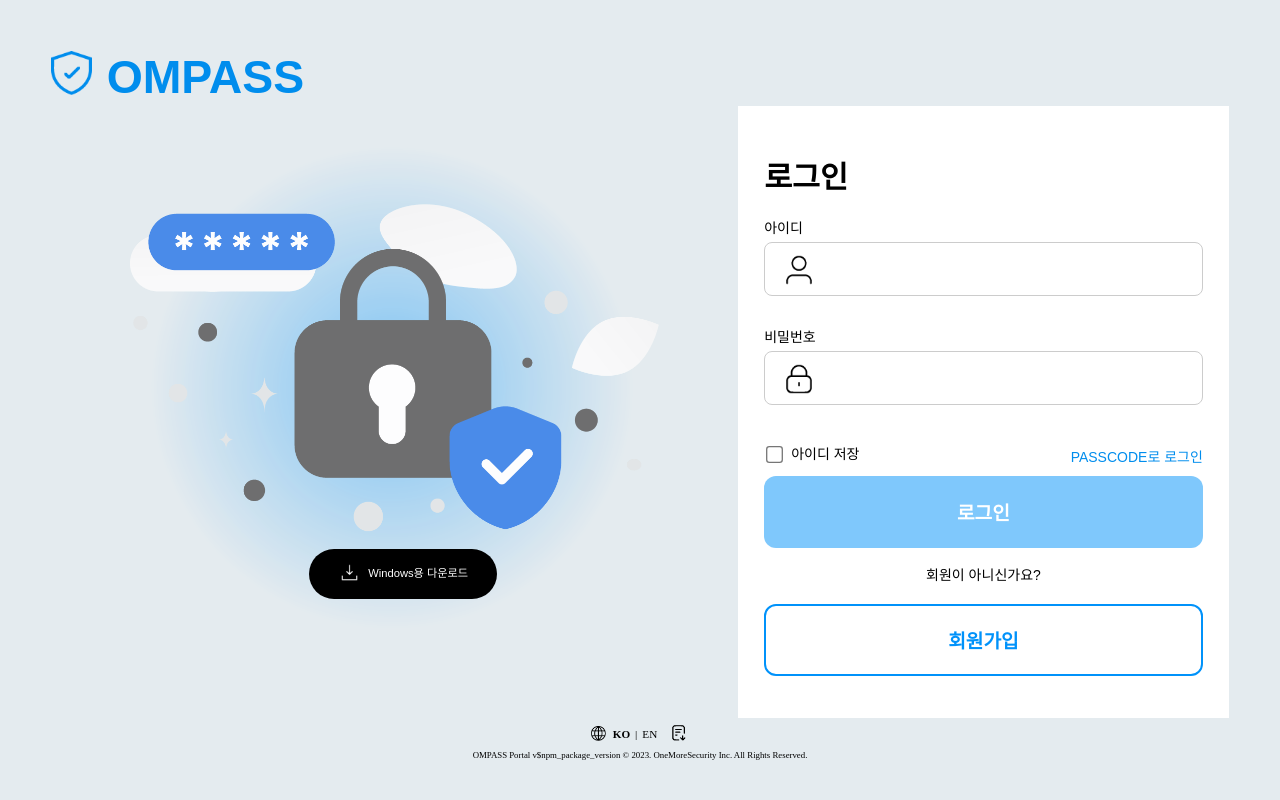
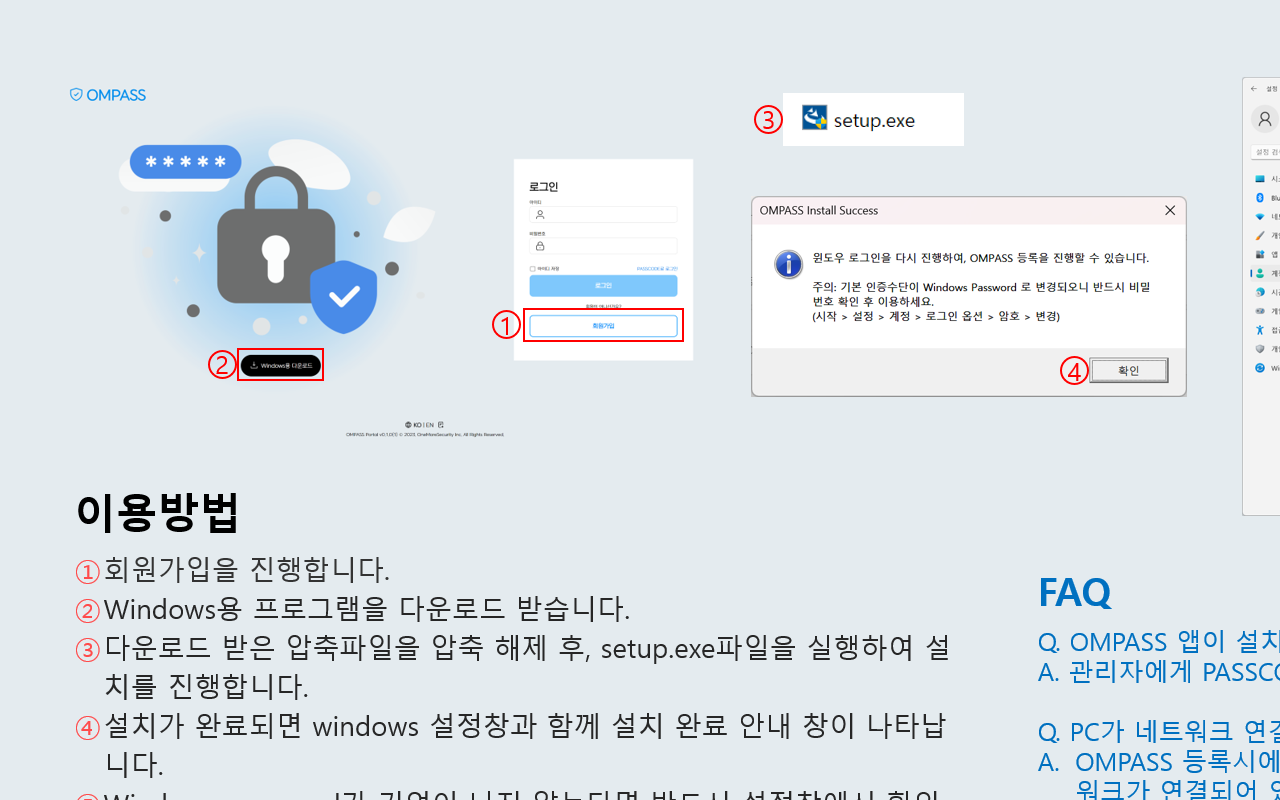
Before and after one commit to ing1355/OMPASSv2-ADMIN, a React (Create React App) app: page /GuidePage in a window 1280 px wide. Before the commit this address led to /. Built offline with nearby package versions, Linux system fonts and the light colour scheme; a web font is replaced by a local one.

Commit message:
회원가입 후 가이드 페이지

```diff
--- a/src/App.tsx
+++ b/src/App.tsx
@@ -20,6 +20,7 @@
 import Information from 'Components/Information/Information';
 import Admins from 'Components/Admins/Admins';
 import Agent from 'Components/Agent/Agent';
+import GuidePage from 'Components/Account/GuidePage';
 
 const App: React.FC = () => {
   const { lang, userInfo } = useSelector((state: ReduxStateType) => ({
@@ -55,6 +56,7 @@
             <Route path='/*' element={<Navigate to='/' replace={true}/>}/>
             <Route path='/CreateAccount' element={<CreateAccount />} />
             <Route path='/' element={<Login />} />
+            <Route path='/GuidePage' element={<GuidePage />} />
           </>
         }
       </Routes>
--- a/src/Components/Account/CreateAccount.tsx
+++ b/src/Components/Account/CreateAccount.tsx
@@ -365,7 +365,7 @@
                       PostSignUpApi,
                       () => {
                         message.success(formatMessage({ id: 'SUCCESS_REGISTER' }));
-                        navigate('/');
+                        navigate('/GuidePage');
                       },
                       {
                         name: name,
--- /dev/null
+++ b/src/Components/Account/GuidePage.css
@@ -0,0 +1,19 @@
+.common_button {
+  height: 54px;
+  border-radius: 8px;
+  margin: 5px;
+  font-size: 1rem;
+}
+
+.guide_page_windows_download {
+
+}
+
+.guide_page_manual_download {
+
+}
+
+.guide_page_login {
+  position: relative;
+  top: 3px;
+}
--- /dev/null
+++ b/src/Components/Account/GuidePage.tsx
@@ -0,0 +1,134 @@
+import './GuidePage.css';
+import { CustomAxiosGetFile } from 'Components/CustomHook/CustomAxios';
+import { GetAgentInstallerDownloadApi } from 'Constants/ApiRoute';
+import { Col, Row, message } from 'antd';
+import { FormattedMessage, useIntl } from 'react-intl';
+import { useNavigate } from 'react-router';
+import installerGuide from '../../assets/installerGuide.png';
+import { useWindowHeight } from 'Components/CustomHook/useWindowHeight';
+import { useEffect, useRef, useState } from 'react';
+
+import maunal_download_blue from '../../assets/maunal_download_blue.png';
+import download_icon_blue from '../../assets/download_icon_blue.png';
+import download_icon from '../../assets/download_icon.png';
+import user_management_white from '../../assets/user_management_white.png';
+import { CopyRightText } from 'Constants/ConstantValues';
+
+const GuidePage = () => {
+  const height = useWindowHeight();
+  const { formatMessage } = useIntl();
+  const navigate = useNavigate();
+
+  return (
+    <div
+      style={{overflowY: 'auto', height: height, backgroundColor: '#E4EBEF'}}
+    >
+      <div
+        style={{flexDirection: 'column', minHeight: `${height - 130}px`}}
+      >
+        <Row
+          justify='center'
+          // align='bottom'
+        >
+          <Col
+            // style={{textAlign: 'center'}}
+          >
+            <img
+              src={installerGuide}
+              // height='90%'
+            />
+          </Col>
+        </Row>
+        <Row
+          justify='center'
+        >
+          <Col
+            xs={{ offset: 0 }}
+            sm={{ offset: 0 }}
+            md={{ offset: 1 }}
+            lg={{ offset: 4 }}
+            xl={{ offset: 7 }}
+          >
+            {/* windows 다운로드 */}
+            <button
+              className='button-st3 common_button guide_page_windows_download'
+              onClick={() => {
+                // const versionName = 'ompass_installer_v' + currentVersion?.version + '.zip';
+                const versionName = 'ompass_installer.zip';
+                CustomAxiosGetFile(
+                  GetAgentInstallerDownloadApi,
+                  (data:any) => {
+                    const fileDownlaoadUrl = URL.createObjectURL(data);
+                    console.log('data',data.fileName)
+                    const downloadLink = document.createElement('a');
+                    downloadLink.href = fileDownlaoadUrl;
+                    downloadLink.download = versionName;
+                    document.body.appendChild(downloadLink);
+                    downloadLink.click();
+                    document.body.removeChild(downloadLink);
+                    URL.revokeObjectURL(fileDownlaoadUrl);
+                  },
+                  {
+                  },
+                  () => {
+                    message.error(formatMessage({ id: 'DOWNLOAD_FAILED' }));
+                  }
+                )
+              }}
+            >
+              <img src={download_icon}
+                width='25px'
+                style={{position: 'relative', top: '1px', marginLeft: '9px'}}
+              />
+              <span style={{position: 'relative', top: '-6px', margin: '0 12px 0 6px'}}><FormattedMessage id='DOWNLOAD_FOR_WINDOWS' /></span>
+            </button>
+
+            {/* 매뉴얼 다운로드 */}
+            <a
+              id="menual_download_link"
+              href="/OMPASS_Portal_manual.pdf"
+              download
+            >
+              <button
+                className='button-st6 common_button guide_page_manual_download'
+                onClick={()=>{
+
+                }}
+              >
+                <img
+                  src={maunal_download_blue}
+                  width="25px"
+                  style={{position: 'relative', top: '2px', marginLeft: '5px'}}
+                />
+                <span style={{position: 'relative', top: '-5px', margin: '0 9px 0 4px'}}><FormattedMessage id='DOWNLOAD_MANUAL' /></span>
+              </button>
+            </a>
+
+            {/* 로그인하기 */}
+            <button
+              className='button-st4 common_button guide_page_login'
+              onClick={() => {
+                navigate('/');
+              }}
+            >
+              <img
+                src={user_management_white}
+                width='32px'
+                style={{marginLeft: '4px', position: 'relative', top: '2px'}}
+              />
+              <span style={{position: 'relative', top: '-8px', margin: '0 10px 0 2px'}}><FormattedMessage id='LOGIN' /></span>
+            </button>
+          </Col>
+        </Row>
+      </div>
+      <div
+        className='copyRight-style mb30'
+        style={{marginTop: '70px'}}
+      >
+        {CopyRightText}
+      </div>
+    </div>
+  )
+}
+
+export default GuidePage
--- a/src/Components/Header/Header.tsx
+++ b/src/Components/Header/Header.tsx
@@ -66,7 +66,6 @@
       GetAgentInstallerDownloadApi,
       (data:any) => {
         const fileDownlaoadUrl = URL.createObjectURL(data);
-        console.log('data',data.fileName)
         const downloadLink = document.createElement('a');
         downloadLink.href = fileDownlaoadUrl;
         downloadLink.download = versionName;
--- a/src/Components/Login/Login.tsx
+++ b/src/Components/Login/Login.tsx
@@ -393,7 +393,7 @@
     </div>
 
     {/* 관리자 첫 로그인 시 패스워드 변경 모달 */}
-    <Modal title={formatMessage({ id: 'CHANGE_PASSWORD' })} open={isModalOpen} onOk={handleOk} onCancel={handleCancel} cancelText={formatMessage({ id: 'CANCEL' })} okText={formatMessage({ id: 'MODIFY_' })} width='570px' centered>
+    <Modal title={formatMessage({ id: 'CHANGE_PASSWORD' })} open={isModalOpen} onOk={handleOk} onCancel={handleCancel} cancelText={formatMessage({ id: 'CANCEL' })} okText={formatMessage({ id: 'EDIT_' })} width='570px' centered>
       <form>
         <div>
           <label><FormattedMessage id='PASSWORD' /></label>
--- a/src/Components/PasscodeManagement/PasscodeManagement.tsx
+++ b/src/Components/PasscodeManagement/PasscodeManagement.tsx
@@ -84,7 +84,7 @@
                       <th><FormattedMessage id="ENV" /></th>
                       <th><FormattedMessage id="ACTION_DATE" /></th>
                       <th><FormattedMessage id="VALID_TIME" /></th>
-                      <th><FormattedMessage id="NUMBER_OF_REMAINING_USES" /></th>
+                      <th><FormattedMessage id="REMAINING_USES" /></th>
                       {/* <th>
                         <Popconfirm
                           title={formatMessage({ id: 'DELETE_A_FILE' })}
--- a/src/Components/SecretKey/SecretKey.tsx
+++ b/src/Components/SecretKey/SecretKey.tsx
@@ -142,7 +142,7 @@
                     setIsAddSecretKey(true);
                   }}
                 >
-                  <span><FormattedMessage id='MODIFY' /></span>
+                  <span><FormattedMessage id='EDIT' /></span>
                 </button>
               }
             </Col>
@@ -230,7 +230,7 @@
                     setIsAddApiServer(true);
                   }}
                 >
-                  <span><FormattedMessage id='MODIFY' /></span>
+                  <span><FormattedMessage id='EDIT' /></span>
                 </button>
               }
             </Col>
@@ -318,7 +318,7 @@
                     setIsAddSocketServer(true);
                   }}
                 >
-                  <span><FormattedMessage id='MODIFY' /></span>
+                  <span><FormattedMessage id='EDIT' /></span>
                 </button>
               }
             </Col>
--- a/src/Locale/LocaleTexts.ts
+++ b/src/Locale/LocaleTexts.ts
@@ -76,7 +76,7 @@
     ENTER_ALL_CONDITIONS: 'Please enter all items according to the conditions',
     SUPER_ADMIN: 'Super Admin',
     DEVICE_DELETE: 'Device has been deleted',
-    LAST_UPDATED_DATE: 'Last Update Date',
+    LAST_UPDATED_DATE: 'Last Update',
     OMPASS_AUTH_DEVICE_ENV: 'OMPASS Authentication Device Environment',
     ACCOUNT_ALLOWED_ACCESS: 'Account allowed access',
     ACCOUNT_ALLOWED_ACCESS_SUCCESS: 'You have successfully registered an account  allowed access',
@@ -98,21 +98,21 @@
     FAILED_TO_MODIFY_PASSCODE: 'Failed to modify PASSCODE',
     FAILED_TO_CREATE_PASSCODE: 'Failed to create PASSCODE',
     PASSCODE_SETTINGS: 'PASSCODE Settings',
-    CREATE_CODE: 'Create Code',
-    CREATE_RANDOM_CODE: 'Create Random Code',
-    CREATE_SPECIFIC_CODE: 'Create Specific Code',
+    GENERATE_CODE: 'Generate code',
+    GENERATE_A_RANDOM_CODE: 'Generate a random code',
+    USE_THIS_CODE_INSTEAD: 'Use this code instead',
     DEGITS_6: '6 digits',
-    EXPIRATION_TIME: 'Expiration Time',
+    EXPIRATION_TIME: 'Expiration time',
     NO_EXPIRATION_TIME: 'No Expiration Date',
     REUSE: 'Reuse',
-    CREATION_DATE: 'Creation Date',
-    VALID_TIME: 'Valid Time',
-    NUMBER_OF_REMAINING_USES: 'Number of remaining uses',
+    CREATION_ON: 'Created On(KST)',
+    VALID_TIME: 'Expires(KST)',
+    REMAINING_USES: 'Remaining Uses',
     ISSUE_PASSCODE_ADMIN_ID: 'Admin Id',
     DELETE_PASSCODE: 'Delete PASSCODE',
     CONFIRM_DELETE_PASSCODE: 'Are you sure you want to delete PASSCODE?',
     PASSCODE_DELETED: 'PASSCODE has been deleted',
-    MODIFY: 'Modify',
+    EDIT: 'Edit',
     DELETE_ACCOUNT: 'Delete Account',
     CONFIRM_DELETE_ACCOUNT: 'Are you sure you want to delete the account?',
     DELETE_ACCOUNT_: 'Delete',
@@ -125,7 +125,7 @@
     ENTER_PASSCODE: 'Enter PASSCODE',
     PLEASE_ENTER_A_6DIGIT_NUMBER: 'Please enter a 6-digit number',
     REGISTER_A_SECRET_KEY: 'Register',
-    MODIFY_THE_SECRET_KEY: 'Modify',
+    MODIFY_THE_SECRET_KEY: 'Edit',
     SECRET_KEY_MODIFY_SUCCESS: 'Secret key modified successfully',
     SECRET_KEY: 'Secret Key',
     USER: 'User',
@@ -170,7 +170,7 @@
     user_type: 'type',
     USER_TYPE: 'User Rank',
     APPLY: 'Apply',
-    MODIFY_: 'Modify',
+    EDIT_: 'Edit',
     DOWNLOAD_MANUAL: 'Download Manual',
     DOWNLOAD_INSTALL_FILE: 'Download Installation File',
     SUCCESS_REGISTER: 'You have successfully registered',
@@ -189,6 +189,7 @@
     UPLOADING: 'Uploading...',
     RANK: 'Rank',
     SUCCESS_REGISTER_ADMINS: 'You have successfully registered',
+    GENERATE: 'Generate',
   },
   'ko': {
     LOGIN: '로그인',
@@ -289,21 +290,21 @@
     FAILED_TO_MODIFY_PASSCODE: '패스코드 수정 실패',
     FAILED_TO_CREATE_PASSCODE: '패스코드 생성 실패',
     PASSCODE_SETTINGS: '패스코드 설정',
-    CREATE_CODE: '코드 생성',
-    CREATE_RANDOM_CODE: '랜덤 생성',
-    CREATE_SPECIFIC_CODE: '코드 지정',
+    GENERATE_CODE: '코드 생성',
+    GENERATE_A_RANDOM_CODE: '랜덤 생성',
+    USE_THIS_CODE_INSTEAD: '코드 지정',
     DEGITS_6: '(6자리)',
     EXPIRATION_TIME: '만료 시간',
     NO_EXPIRATION_TIME: '기한 없음',
     REUSE: '재사용',
-    CREATION_DATE: '발급 일시',
+    CREATION_ON: '발급 일시',
     VALID_TIME: '유효 시간',
-    NUMBER_OF_REMAINING_USES: '남은 사용 횟수',
+    REMAINING_USES: '남은 사용 횟수',
     ISSUE_PASSCODE_ADMIN_ID: '발급 관리자 아이디',
     DELETE_PASSCODE: '패스코드 삭제',
     CONFIRM_DELETE_PASSCODE: '패스코드를 삭제하시겠습니까?',
     PASSCODE_DELETED: 'PASSCODE 삭제 완료',
-    MODIFY: '수정',
+    EDIT: '수정',
     DELETE_ACCOUNT: '회원 탈퇴',
     CONFIRM_DELETE_ACCOUNT: '탈퇴하시겠습니까?',
     DELETE_ACCOUNT_: '탈퇴',
@@ -361,7 +362,7 @@
     user_type: '타입',
     USER_TYPE: '사용자 등급',
     APPLY: '적용',
-    MODIFY_: '변경',
+    EDIT_: '변경',
     DOWNLOAD_MANUAL: '매뉴얼 다운로드',
     DOWNLOAD_INSTALL_FILE: '설치 파일 다운로드',
     SUCCESS_REGISTER: '회원가입 성공',
@@ -380,6 +381,7 @@
     UPLOADING: '업로드중...',
     RANK: '등급',
     SUCCESS_REGISTER_ADMINS: '관리자 등록 성공',
+    GENERATE: '생성',
   }
 }
 
```
Also changed, not shown: src/Components/Information/InformationDetail.tsx (+8 -8 lines), src/index.css (+14 -2 lines), src/assets/installerGuide.png (added).
